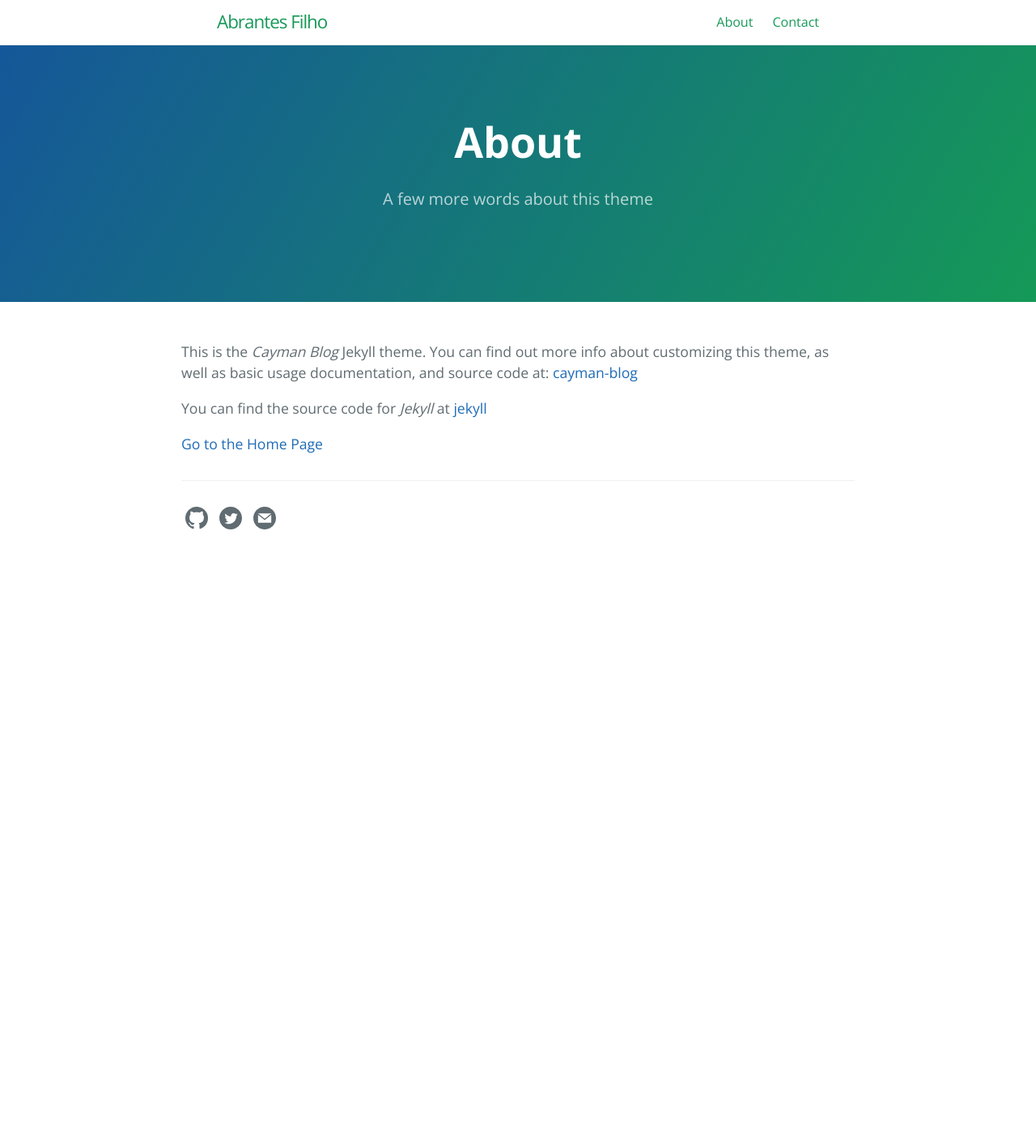
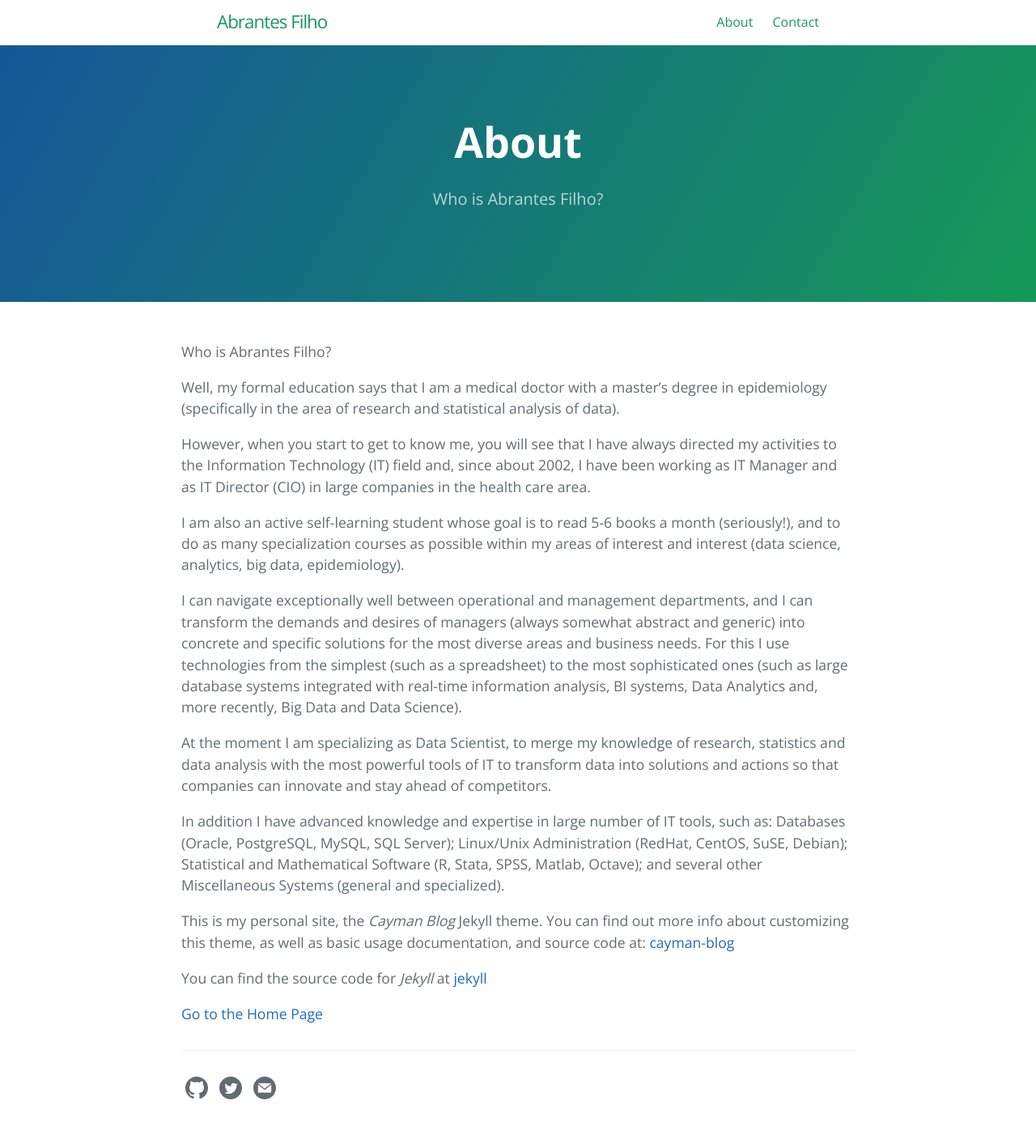
Before and after one commit to abrantesasf/abrantesasf.github.io, a Jekyll site: the page built from about.md, in a window 1280 px wide. Shown: the whole page at 81% size. Built offline with Jekyll 4.4.1, drawn with Linux system fonts in a browser that asks for light colours; before the commit the page ends 900 px from its top, so only the background shows below that.

Commit message:
Atualização na página about

```diff
--- a/about.md
+++ b/about.md
@@ -1,11 +1,41 @@
 ---
 layout: page
 title: About
-tagline: A few more words about this theme
+tagline: Who is Abrantes Filho?
 permalink: /about/
 ---
 
-This is the _Cayman Blog_ Jekyll theme. You can find out more info about customizing this theme, as well as basic usage documentation, and source code at: [cayman-blog](https://github.com/lorepirri/cayman-blog)
+Who is Abrantes Filho?
+
+Well, my formal education says that I am a medical doctor with a master's degree in epidemiology
+(specifically in the area of research and statistical analysis of data).
+
+However, when you start to get to know me, you will see that I have always directed my activities
+to the Information Technology (IT) field and, since about 2002, I have been working as IT Manager
+and as IT Director (CIO) in large companies in the health care area.
+
+I am also an active self-learning student whose goal is to read 5-6 books a month (seriously!),
+and to do as many specialization courses as possible within my areas of interest and interest
+(data science, analytics, big data, epidemiology).
+
+I can navigate exceptionally well between operational and management departments, and I can
+transform the demands and desires of managers (always somewhat abstract and generic) into
+concrete and specific solutions for the most diverse areas and business needs. For this I use
+technologies from the simplest (such as a spreadsheet) to the most sophisticated ones
+(such as large database systems integrated with real-time information analysis,
+BI systems, Data Analytics and, more recently, Big Data and Data Science).
+
+At the moment I am specializing as Data Scientist, to merge my knowledge of research,
+statistics and data analysis with the most powerful tools of IT to transform data into
+solutions and actions so that companies can innovate and stay ahead of competitors.
+
+In addition I have advanced knowledge and expertise in large number of IT tools, such as:
+Databases (Oracle, PostgreSQL, MySQL, SQL Server); Linux/Unix Administration (RedHat,
+CentOS, SuSE, Debian); Statistical and Mathematical Software (R, Stata, SPSS, Matlab,
+Octave); and several other Miscellaneous Systems (general and specialized).
+
+
+This is my personal site, the _Cayman Blog_ Jekyll theme. You can find out more info about customizing this theme, as well as basic usage documentation, and source code at: [cayman-blog](https://github.com/lorepirri/cayman-blog)
 
 You can find the source code for _Jekyll_ at [jekyll](https://github.com/jekyll/jekyll)
 
```
